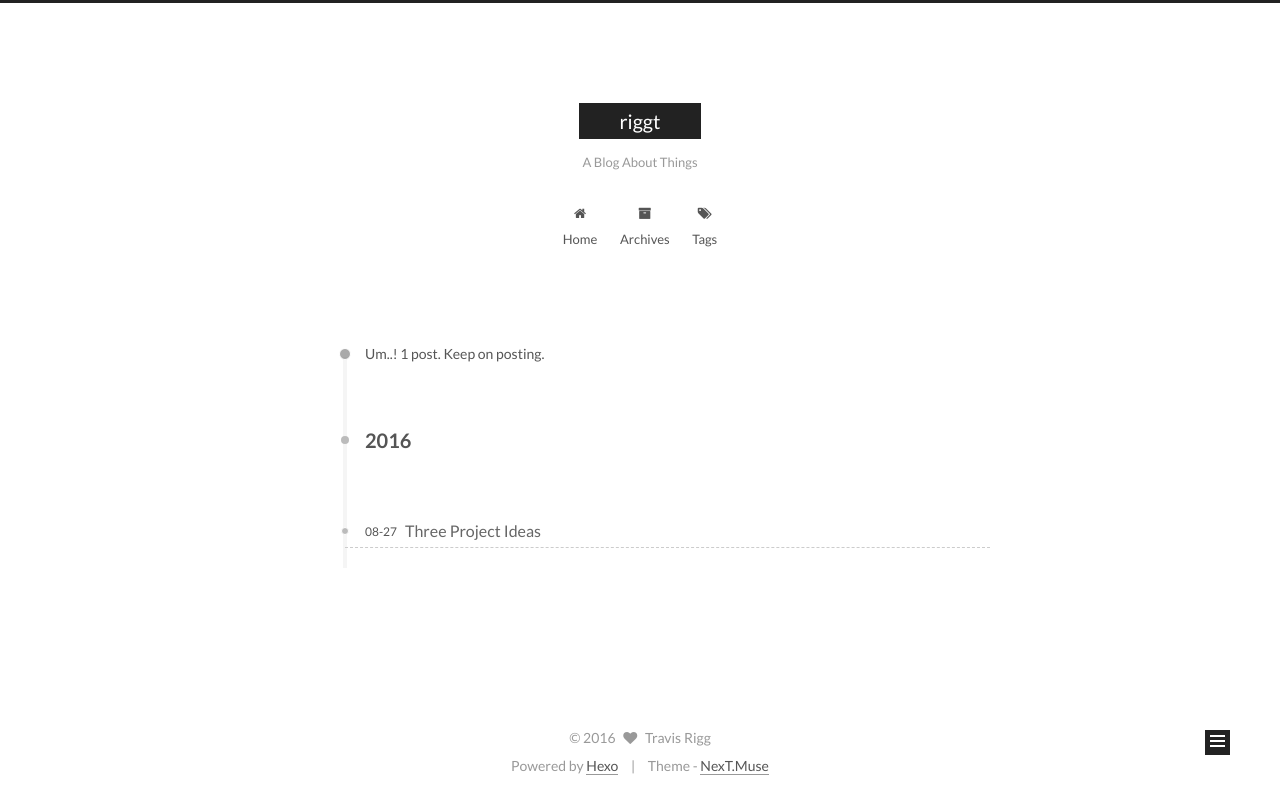
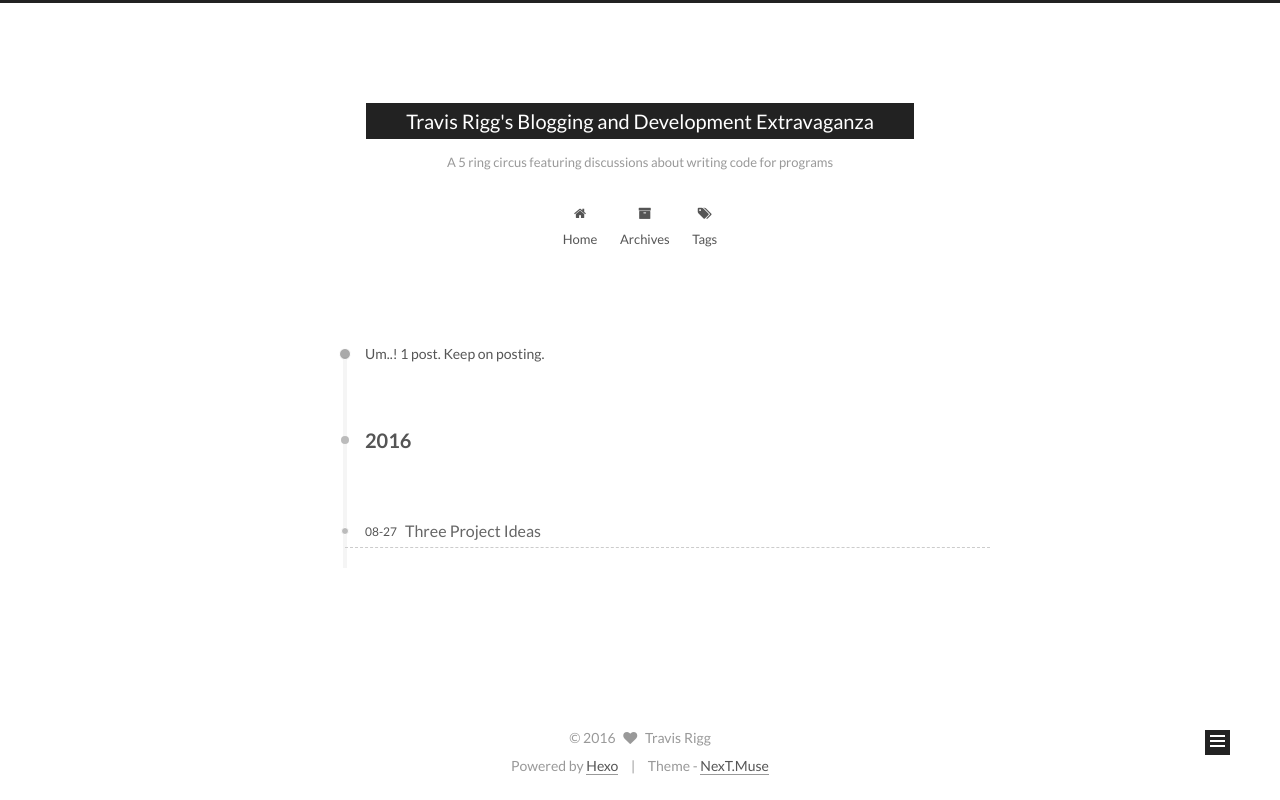
Before and after one commit to riggtravis/riggtravis.github.io, a plain HTML site: page archives/2016/08/index.html in a window 1280 px wide. Drawn offline with Linux system fonts and the light colour scheme.

Commit message:
Site updated: 2016-08-28 17:43:32

```diff
--- a/archives/2016/08/index.html
+++ b/archives/2016/08/index.html
@@ -86,12 +86,12 @@
 
 <meta name="description" content="This is my development blog. It is basically a scratchpad.">
 <meta property="og:type" content="website">
-<meta property="og:title" content="riggt">
+<meta property="og:title" content="Travis Rigg's Blogging and Development Extravaganza">
 <meta property="og:url" content="riggt.github.io/archives/2016/08/index.html">
-<meta property="og:site_name" content="riggt">
+<meta property="og:site_name" content="Travis Rigg's Blogging and Development Extravaganza">
 <meta property="og:description" content="This is my development blog. It is basically a scratchpad.">
 <meta name="twitter:card" content="summary">
-<meta name="twitter:title" content="riggt">
+<meta name="twitter:title" content="Travis Rigg's Blogging and Development Extravaganza">
 <meta name="twitter:description" content="This is my development blog. It is basically a scratchpad.">
 
 
@@ -115,7 +115,7 @@
 
   <link rel="canonical" href="riggt.github.io/archives/2016/08/"/>
 
-  <title> Archive | riggt </title>
+  <title> Archive | Travis Rigg's Blogging and Development Extravaganza </title>
 </head>
 
 <body itemscope itemtype="http://schema.org/WebPage" lang="en">
@@ -146,11 +146,11 @@
   <div class="custom-logo-site-title">
     <a href="/"  class="brand" rel="start">
       <span class="logo-line-before"><i></i></span>
-      <span class="site-title">riggt</span>
+      <span class="site-title">Travis Rigg's Blogging and Development Extravaganza</span>
       <span class="logo-line-after"><i></i></span>
     </a>
   </div>
-  <p class="site-subtitle">A Blog About Things</p>
+  <p class="site-subtitle">A 5 ring circus featuring discussions about writing code for programs</p>
 </div>
 
 <div class="site-nav-toggle">
--- a/css/main.css
+++ b/css/main.css
@@ -1548,7 +1548,7 @@ pre .javascript .function {
   width: 4px;
   height: 4px;
   border-radius: 50%;
-  background: #999e13;
+  background: #bd5eff;
 }
 .links-of-blogroll {
   font-size: 13px;
```
Also changed, not shown: 2016/08/27/Three-Project-Ideas/index.html (+4 -4 lines), archives/2016/index.html (+6 -6 lines), archives/index.html (+6 -6 lines), index.html (+6 -6 lines), tags/brainstorming-JavaScript-planning/index.html (+6 -6 lines).
